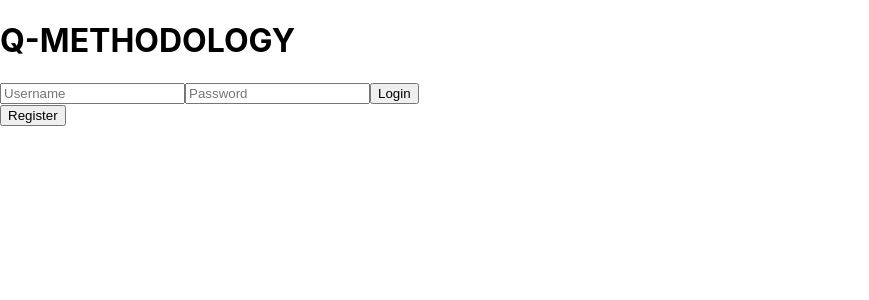
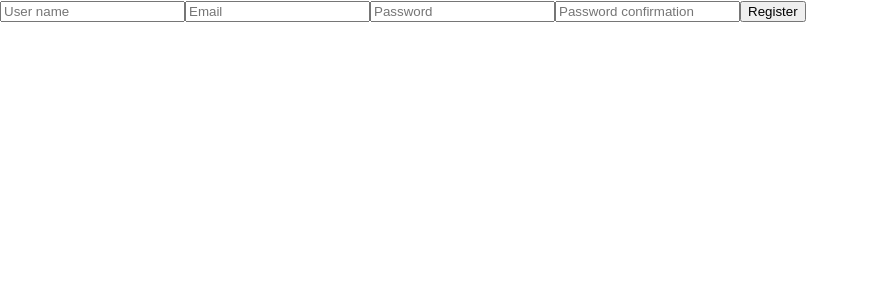
Before and after one commit to NapierJDB/App-Q-Methodology, a React (Create React App) app in the folder project/: page /RegForm in a window 1280 px wide. Shown: the top 300 px of the page, without its empty margins (0-869 px from the left). Built offline with nearby package versions, Linux system fonts and the light colour scheme.

Commit message:
axios library to reg user

```diff
--- a/project/package.json
+++ b/project/package.json
@@ -6,6 +6,7 @@
     "@testing-library/jest-dom": "^4.2.4",
     "@testing-library/react": "^9.4.0",
     "@testing-library/user-event": "^7.2.1",
+    "axios": "^0.19.2",
     "react": "^16.12.0",
     "react-dom": "^16.12.0",
     "react-scripts": "3.3.1"
--- a/project/src/App.js
+++ b/project/src/App.js
@@ -1,10 +1,11 @@
 import React from "react";
-import Home from './layouts/Home'
+import Home from './layouts/Home';
+import RegForm from './layouts/RegForm';
 
 export default class App extends React.Component {
   render() {
     return (
-      <Home />
+      <RegForm />
     );
   }
 }
--- a/project/src/layouts/RegForm.js
+++ b/project/src/layouts/RegForm.js
@@ -1,102 +1,98 @@
 import React from 'react';
-import './App.css';
+import axios from 'axios';
 
 export default class RegForm extends React.Component {
     constructor(props) {
         super(props);
+
         this.state = {
-      formControls: {
-        userName: {
-          value: ''
-        },
-        email: {
-          value: ''
-        },
-        password: {
-          value: ''
-        },
-        confirmPassword: {
-          value: ''
-        }
-      }
+            userName: '',
+            email: '',
+            password: '',
+            confirmPassword: '',
+            registrationErrors: ""
         };
-
+        this.handleSubmit = this.handleSubmit.bind(this);
         this.handleChange = this.handleChange.bind(this);
-    this.handleSubmit = this.handleSubmit.bind(this);
     }
 
     handleChange = event => {
+        this.setState({
+            [event.target.name]: event.target.value
+        });
+    };
 
-    const name = event.target.name;
-    const value = event.target.value;
+    handleSubmit = event => {
+        event.preventDefault();
 
-    this.setState({
-      formControls: {
-        ...this.state.formControls,
-        [name]: {
-          ...this.state.formControls[name],
-          value
+        const { userName, email, password, confirmPassword } = this.state;
+
+        axios.
+        post(
+            'https://jsonplaceholder.typicode.com/users',
+        {
+            user: {
+                userNamme: userName,
+                email: email,
+                password: password,
+                confirmPassword: confirmPassword
             }
-      }
+        },
+        { withCredentials: true }
+        )
+        .then(response => {
+            console.log(response);
+            console.log(response.data);
+        })
+        .catch(error => {
+            console.log('registration error', error);
         });
-  }
-
-  handleSubmit(event) {
-    alert(
-    this.state.formControls.userName.value +
-    '\n' +
-    this.state.formControls.email.value +
-    '\n' +
-    this.state.formControls.password.value +
-    '\n' +
-    this.state.formControls.confirmPassword.value
-    );
         event.preventDefault();
     }
 
     render() {
         return (
+            <div>
                 <form onSubmit={this.handleSubmit}>
+                <input
+                    type="text"
+                    name="userName"
+                    placeholder="User name"
+                    value={this.state.userName}
+                    onChange={this.handleChange}
+                    required
+                />
 
-        <label>
-          Name:
                 <input
-            name="userName"
-            value={this.state.formControls.userName.value}
+                    type="email"
+                    name="email"
+                    placeholder="Email"
+                    value={this.state.email}
                     onChange={this.handleChange}
+                    required
                 />
-        </label>
 
-        <label>
-          Email address:
                 <input
-            name="email"
-            value={this.state.formControls.email.value}
+                    type="password"
+                    name="password"
+                    placeholder="Password"
+                    value={this.state.password}
                     onChange={this.handleChange}
+                    required
                 />
-        </label>
 
-        <label>
-          Password:
                 <input
-            name="password"
-            value={this.state.formControls.password.value}
+                    type="password"
+                    name="confirmPassword"
+                    placeholder="Password confirmation"
+                    value={this.state.confirmPassword}
                     onChange={this.handleChange}
+                    required
                 />
-        </label>
 
-        <label>
-          Confirm password:
-          <input
-            name="confirmPassword"
-            value={this.state.formControls.confirmPassword.value}
-            onChange={this.handleChange}
-          />
-        </label>
-
-        <input type="submit" value="Submit" />
+                <button type="submit">Register</button>
                 </form>
-    );
+            </div>
+        )
     }
-
 }
```
Also changed, not shown: 1 other file (tests, documents, lock files or other folders). Lines whose indentation alone changed are shown as unchanged.
